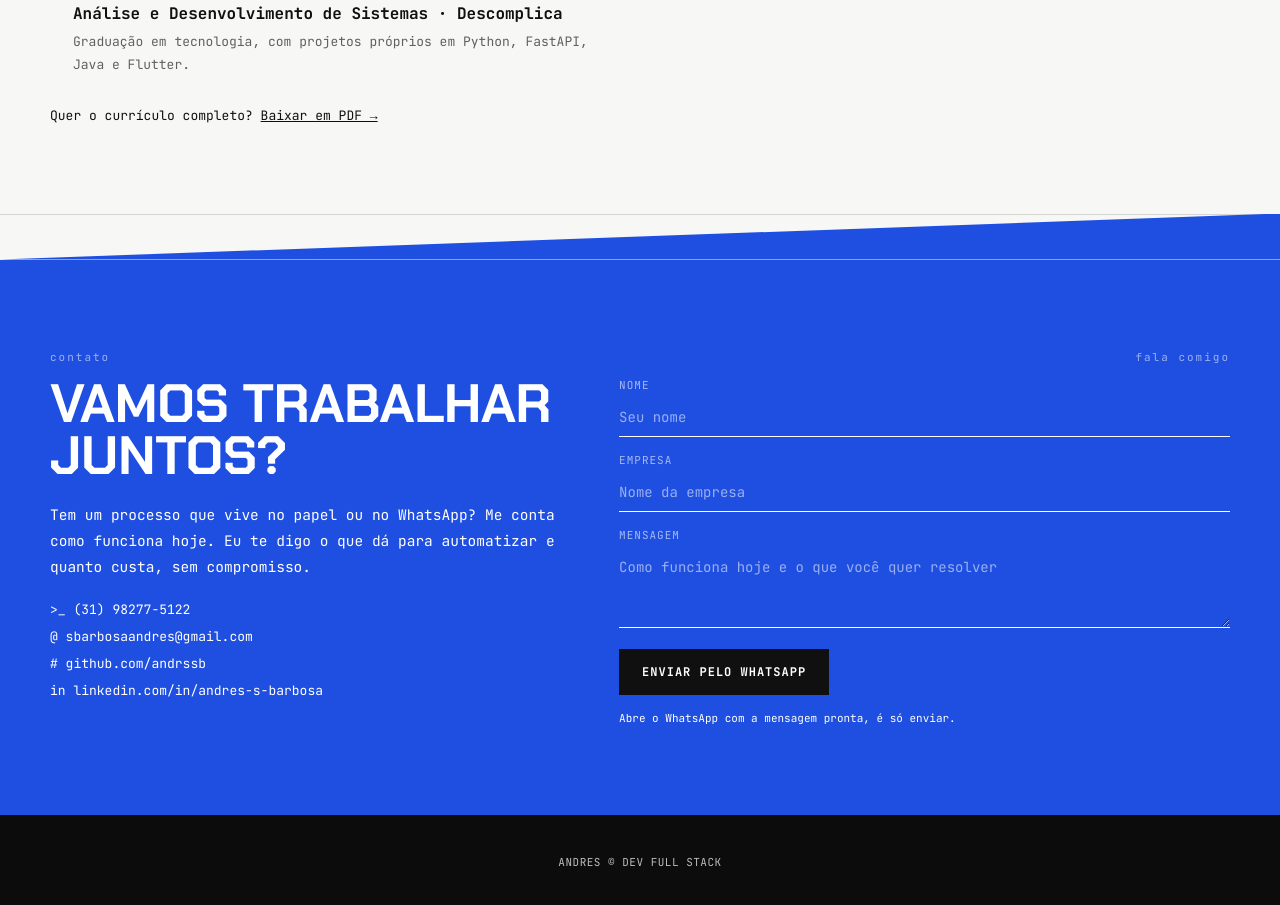
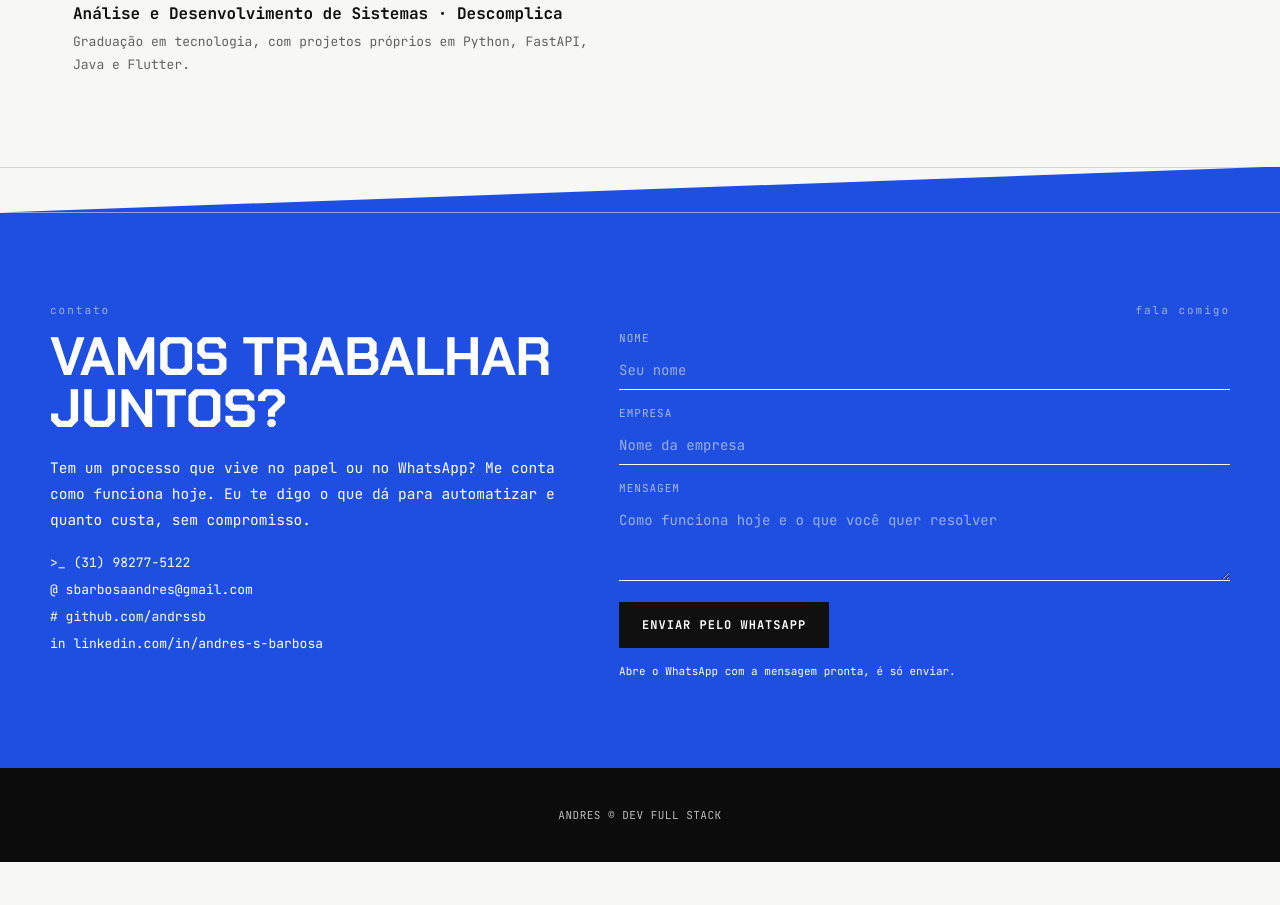
Before and after one commit to andrssb/andrssb.github.io, a plain HTML site: page index.html in a window 1280 px wide. Shown: the part 5260-6165 px from the top of the page. After the commit the page ends 6122 px from the top, so only its background shows below. Drawn offline with Linux system fonts and the light colour scheme.

Commit message:
Remove link de download do curriculo

```diff
--- a/index.html
+++ b/index.html
@@ -164,7 +164,6 @@
       <li class="traj c-roxo revelar"><span class="traj-ponto"></span><div class="traj-data">2026</div><h3 class="traj-titulo">Engenharia de Dados · Indicium</h3><p class="traj-desc">Curso concluído em 2026.</p></li>
       <li class="traj c-azul revelar"><span class="traj-ponto"></span><div class="traj-data">CONCLUÍDO EM JUL 2026</div><h3 class="traj-titulo">Análise e Desenvolvimento de Sistemas · Descomplica</h3><p class="traj-desc">Graduação em tecnologia, com projetos próprios em Python, FastAPI, Java e Flutter.</p></li>
     </ol>
-    <p class="cv-nota revelar">Quer o currículo completo? <a href="curriculo/curriculo-andres-barbosa-tecnologia.pdf" target="_blank" rel="noopener">Baixar em PDF &rarr;</a></p>
   </div>
 </section>
 
```
Also changed, not shown: 1 other file.
